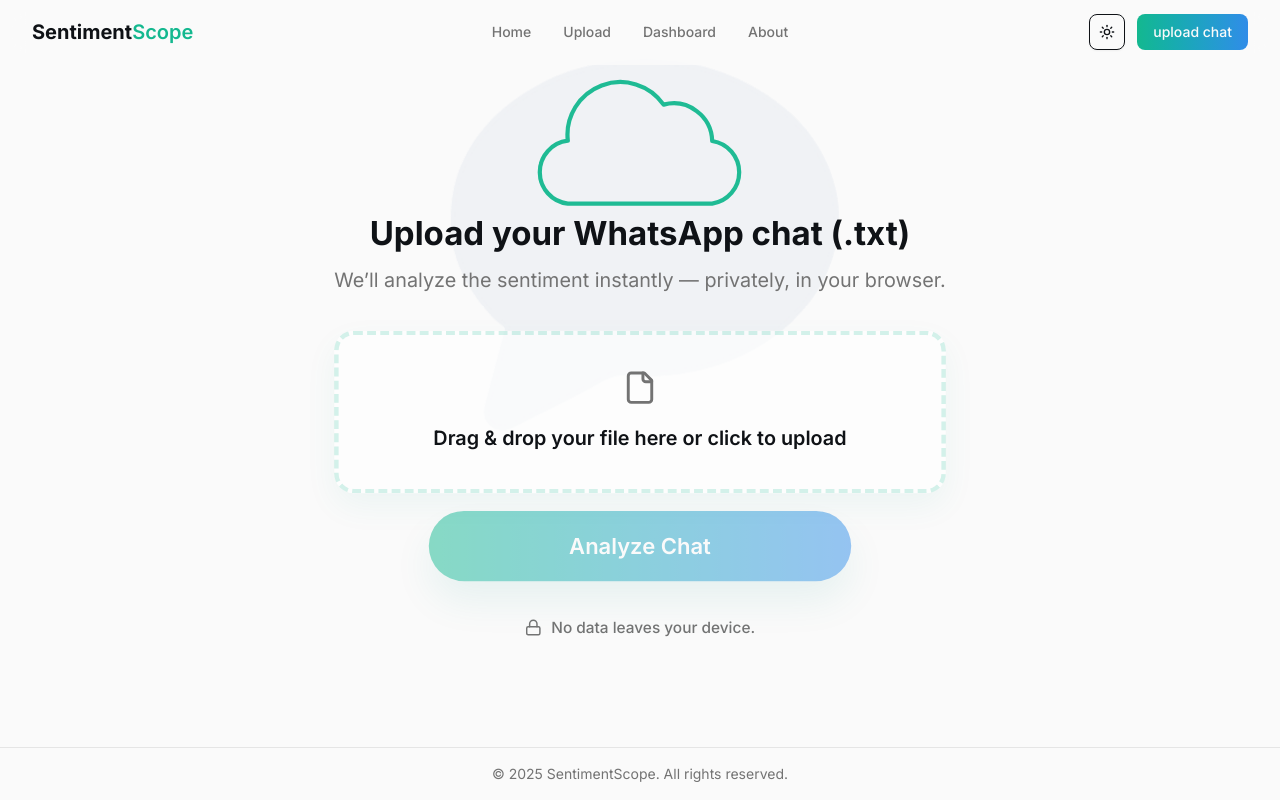
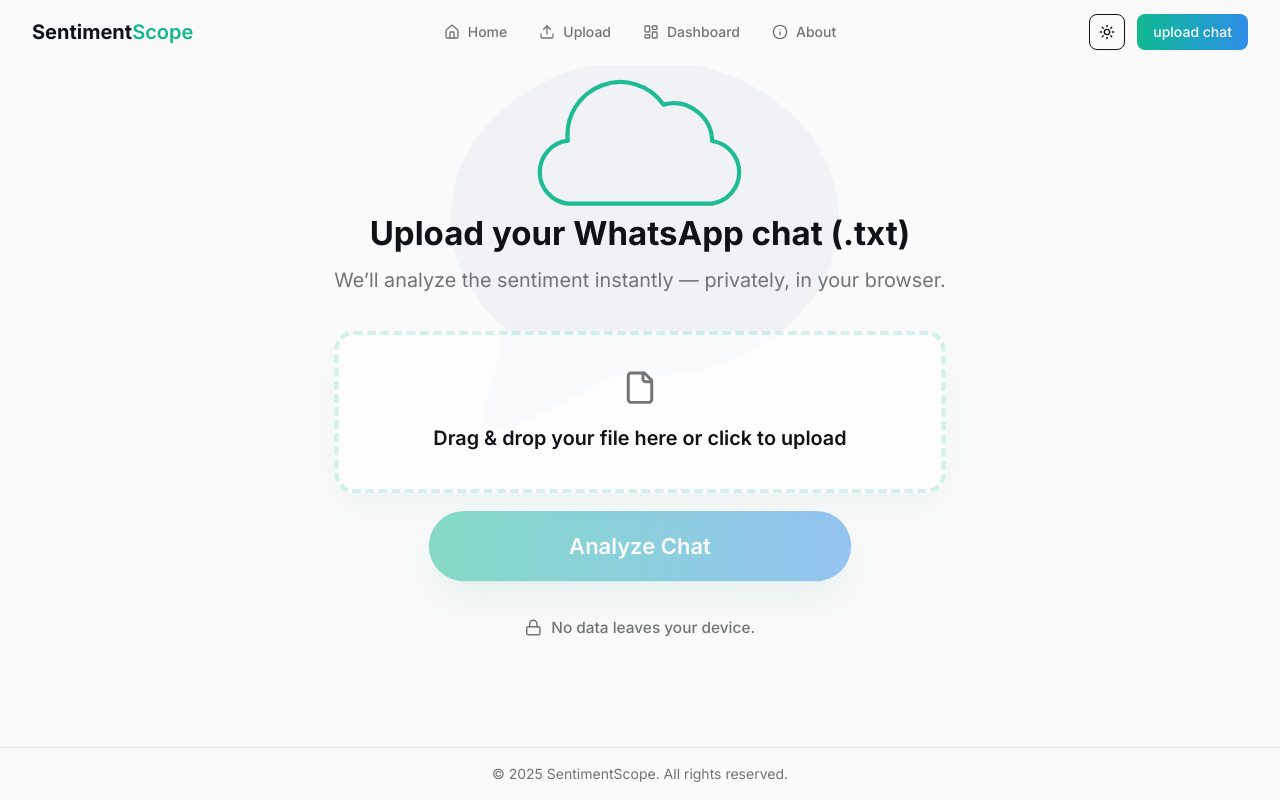
Before and after one commit to JohnJodinho/whatsapp-sentiment-frontend, a React (Vite) app: page /upload in a window 1280 px wide. Built offline with nearby package versions, Linux system fonts and the light colour scheme.

Commit message:
Minor modifications to UploadPage

```diff
--- a/src/components/Navbar.tsx
+++ b/src/components/Navbar.tsx
@@ -53,11 +53,12 @@
               key={link.name}
               href={link.href}
               className={cn(
-                "px-3 py-2 rounded-md text-sm font-medium text-muted-foreground transition-colors",
+                "flex items-center space-x-2 px-3 py-2 rounded-md text-sm font-medium text-muted-foreground transition-colors",
                 "hover:bg-muted hover:text-primary"
               )}
             >
-              {link.name}
+              <link.icon className="h-4 w-4" />
+              <span>{link.name}</span>
             </a>
           ))}
         </div>
--- a/src/components/upload/UploadCard.tsx
+++ b/src/components/upload/UploadCard.tsx
@@ -145,10 +145,10 @@
       <div className="relative z-20 space-y-8">
         <div className="space-y-2">
           <h1 className="text-2xl md:text-3xl font-extrabold text-foreground leading-tight">
-            {chat ? "Analysis in Progress" : "Upload your WhatsApp chat (.txt)"}
+            {chat ? "Upload Successful!" : "Upload your WhatsApp chat (.txt)"}
           </h1>
           <p className="mt-2 text-lg text-muted-foreground max-w-[620px] mx-auto leading-relaxed -[clamp(0.9rem, 1.2vw, 1.2rem)]">
-            {chat ? `Your chat "${chat.title}" is being analyzed.` : "We’ll analyze the sentiment instantly — privately, in your browser."}
+            {chat ? `Chat "${chat.title}" has been uploaded for analysis.` : "We’ll analyze the sentiment instantly — privately, in your browser."}
           </p>
         </div>
 
@@ -171,7 +171,7 @@
             )}
           </AnimatePresence>
           </div>
-          <div className="mx-auto w-[520px]">
+          <div className="flex justify-center w-full">
             <PrimaryCTA
               uploadState={chat ? 'uploaded' : 'ready'}
               disabled={!selectedFile || !isValidExport}
```
